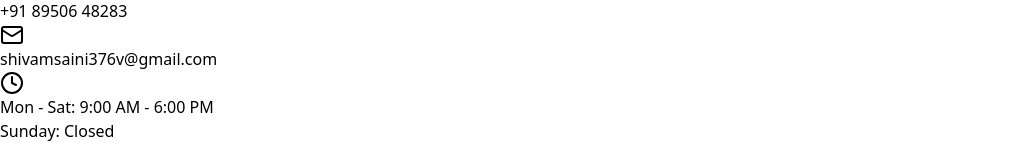
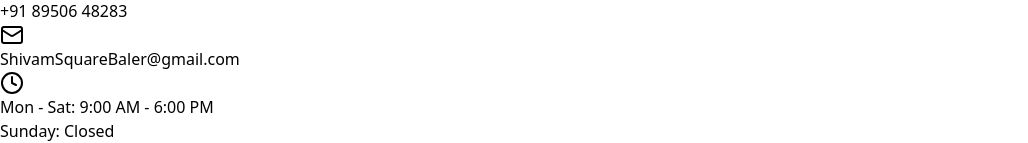
Before and after one commit to deepak35an/shivam_baller, a React (Vite) app: page / in a window 1280 px wide. Shown: the part 2119-2262 px from the top of the page, without its empty margins (0-1028 px from the left). Built offline with nearby package versions, Linux system fonts and the light colour scheme.

Commit message:
email id fixed

```diff
--- a/src/component/Footer.jsx
+++ b/src/component/Footer.jsx
@@ -111,11 +111,11 @@ export default function Footer() {
               </a>
 
               <a
-                href="mailto:shivamsaini376v@gmail.com"
+                href="mailto:ShivamSquareBaler@gmail.com"
                 className="flex items-center space-x-3 text-gray-400 hover:text-green-400 transition-colors break-all"
               >
                 <Mail className="w-5 h-5 text-green-500 flex-shrink-0" />
-                <span className="text-sm">shivamsaini376v@gmail.com</span>
+                <span className="text-sm">ShivamSquareBaler@gmail.com</span>
               </a>
 
               <div className="flex items-start space-x-3">
--- a/src/component/HomeOne.jsx
+++ b/src/component/HomeOne.jsx
@@ -246,7 +246,7 @@ export default function HomePage() {
               <Phone className="w-5 h-5" />
               <span>+91 89506 48283</span>
             </a>
-            <a href="mailto:shivamsaini376v@gmail.com" className="px-8 py-4 border-2 border-white text-white rounded-lg font-semibold hover:bg-white/10 transition-all duration-200 flex items-center justify-center space-x-2">
+            <a href="mailto:ShivamSquareBaler@gmail.com" className="px-8 py-4 border-2 border-white text-white rounded-lg font-semibold hover:bg-white/10 transition-all duration-200 flex items-center justify-center space-x-2">
               <Mail className="w-5 h-5" />
               <span>Email Us</span>
             </a>
@@ -282,7 +282,7 @@ export default function HomePage() {
               </div>
               <div className="flex items-center space-x-2">
                 <Mail className="w-5 h-5" />
-                <span className="text-sm">shivamsaini376v@gmail.com</span>
+                <span className="text-sm">ShivamSquareBaler@gmail.com</span>
               </div>
             </div>
           </div>
--- a/src/pages/ContactUs.jsx
+++ b/src/pages/ContactUs.jsx
@@ -86,8 +86,8 @@ export default function ContactUs() {
                 </div>
                 <div>
                   <h3 className="font-semibold text-gray-800 mb-1">Email</h3>
-                  <a href="mailto:shivamini3760@gmail.com" className="text-blue-600 hover:text-blue-700 transition-colors">
-                    shivamsaini3760@gmail.com
+                  <a href="mailto:ShivamSquareBaler@gmail.com" className="text-blue-600 hover:text-blue-700 transition-colors">
+                    ShivamSquareBaler@gmail.com
                   </a>
                 </div>
               </div>
```
Also changed, not shown: 1 other file (tests, documents, lock files or other folders).
